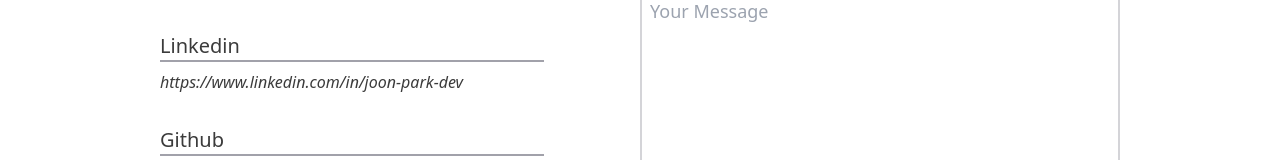
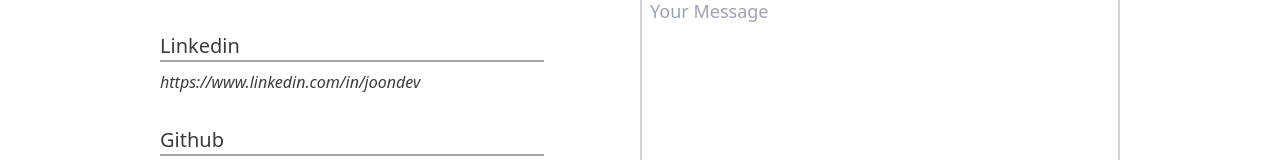
Before and after one commit to clasod2736/portfolio, a React (Vite) app: page /contact in a window 1280 px wide. Shown: the part 571-731 px from the top of the page. Built offline with nearby package versions, Linux system fonts and the light colour scheme; what tailwindcss-animation-delay would draw is missing.

Commit message:
linkedin address update

```diff
--- a/src/components/header/browser/BrowserHeader.tsx
+++ b/src/components/header/browser/BrowserHeader.tsx
@@ -36,7 +36,7 @@
           <Github />
         </a>
         <a
-          href="https://www.linkedin.com/in/joon-park-dev"
+          href="https://www.linkedin.com/in/joondev"
           className={` dark:hover:text-zinc-200 hover:text-zinc-500
           ${
             anime ? "animate-slideUp" : ""
--- a/src/constants/contact.ts
+++ b/src/constants/contact.ts
@@ -7,8 +7,8 @@
   },
   {
     id: "Linkedin",
-    title: "https://www.linkedin.com/in/joon-park-dev",
-    link: "https://www.linkedin.com/in/joon-park-dev",
+    title: "https://www.linkedin.com/in/joondev",
+    link: "https://www.linkedin.com/in/joondev",
   },
   {
     id: "Github",
--- a/src/constants/toggleMenu.ts
+++ b/src/constants/toggleMenu.ts
@@ -13,7 +13,7 @@
   {
     content: LinkedIn,
     id: "linkedin",
-    link: "https://www.linkedin.com/in/joon-park-dev",
+    link: "https://www.linkedin.com/in/joondev",
   },
   { content: Blog, id: "blog", link: "https://joondev.blog" },
 ];
```
